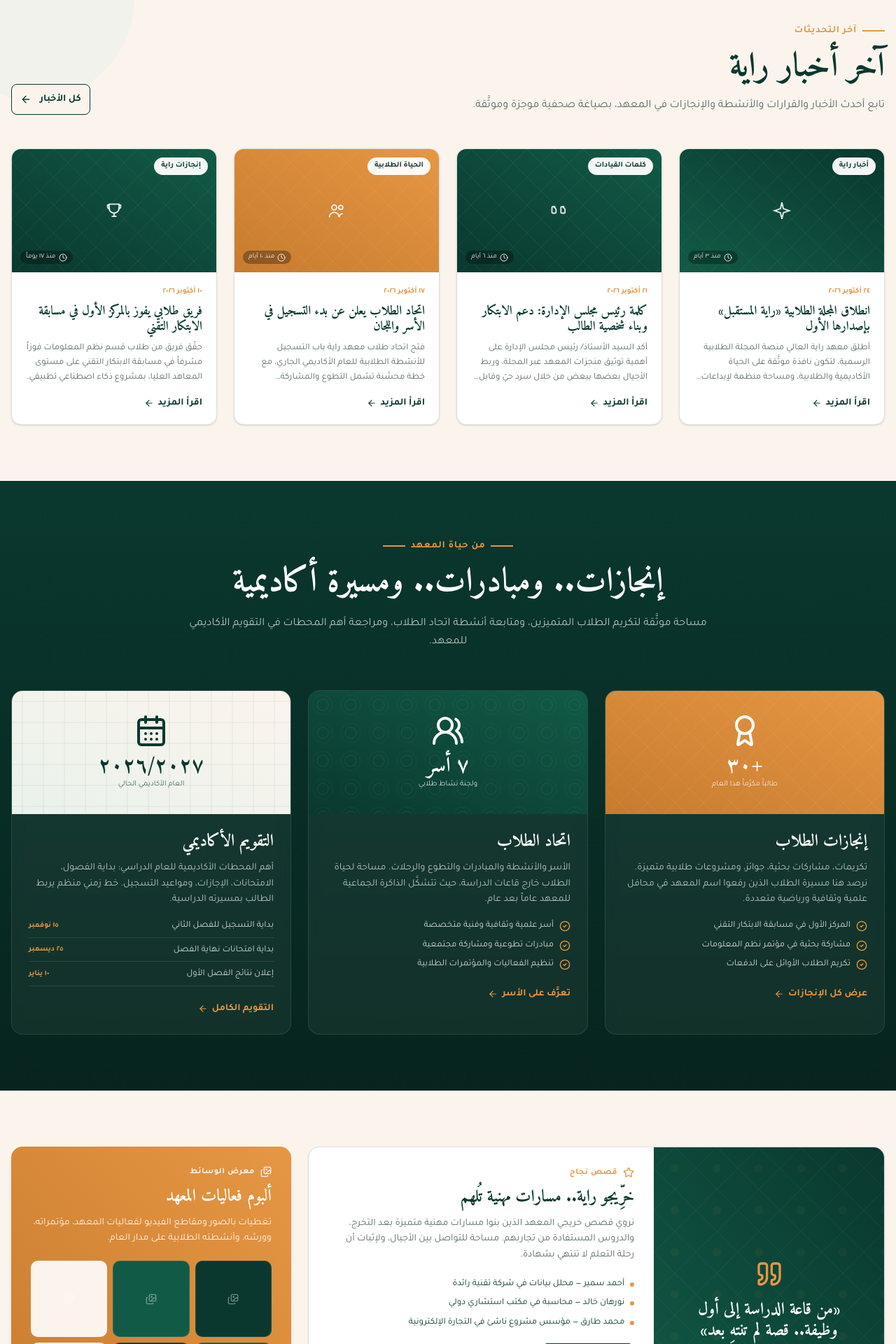
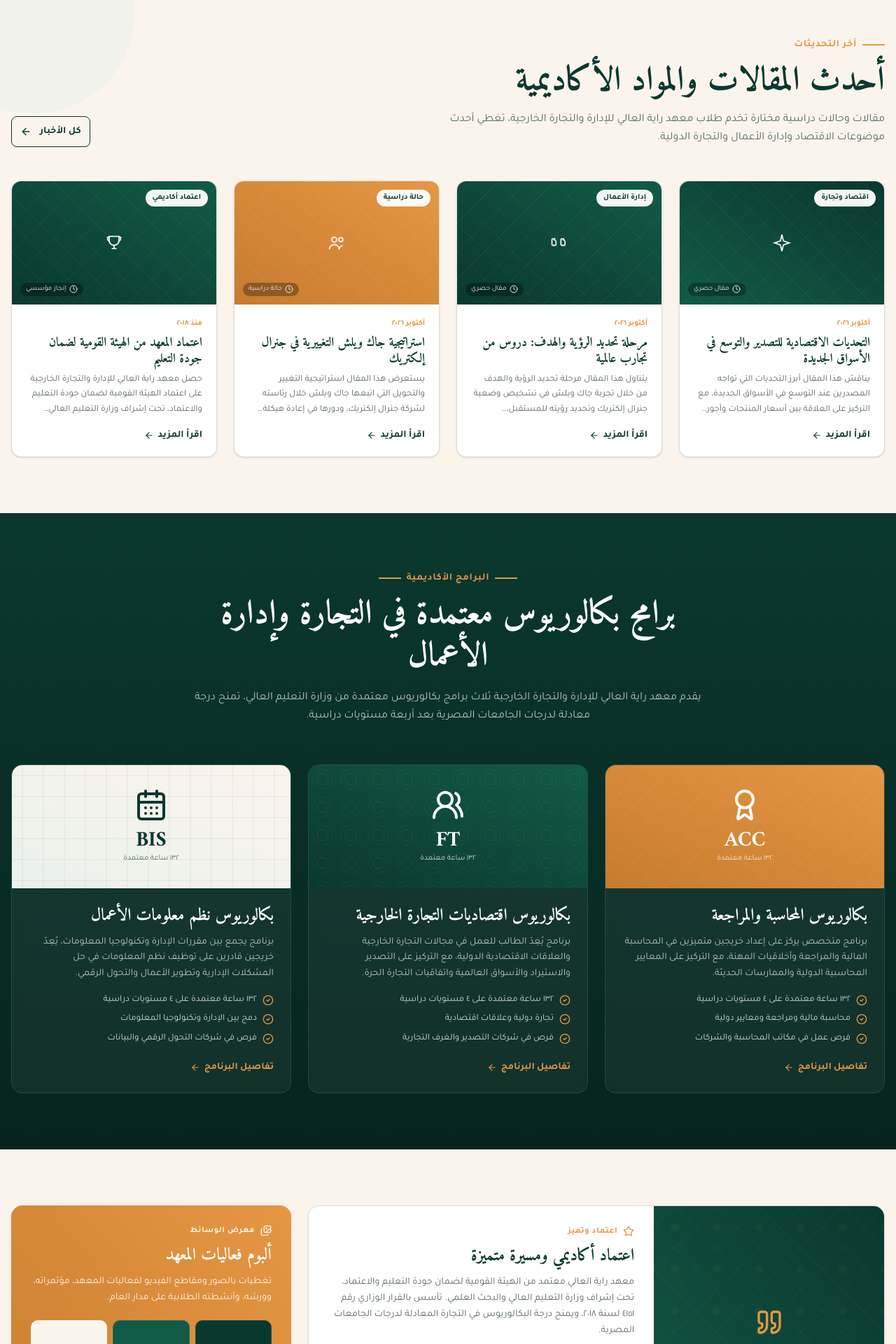
Before and after one commit to zeyadtfr-ops/rayafuture, a Next.js app: page / in a window 1280 px wide. Shown: the part 860-2780 px from the top of the page at 70% size. Built offline with nearby package versions, Linux system fonts and the light colour scheme.

Commit message:
57c196cf-cbba-4158-808e-f5176f99c1a7

```diff
--- a/src/components/raya/BottomSection.tsx
+++ b/src/components/raya/BottomSection.tsx
@@ -35,9 +35,9 @@ export default function BottomSection() {
               <div className="relative h-full flex flex-col items-center justify-center p-8 text-center text-white">
                 <Quote className="h-10 w-10 text-[#E69744] mb-4" />
                 <p className="heading-display text-2xl leading-relaxed mb-4">
-                  «من قاعة الدراسة إلى أول وظيفة.. قصة لم تنتهِ بعد»
+                  «من قاعة الدراسة إلى سوق العمل.. صرح تعليمي معتمد يُعِدّ قادة المستقبل»
                 </p>
-                <div className="text-[12px] text-white/70">قصة نجاح — خريج راية</div>
+                <div className="text-[12px] text-white/70">معهد راية العالي للإدارة والتجارة الخارجية</div>
               </div>
             </div>
 
@@ -45,21 +45,21 @@ export default function BottomSection() {
             <div className="md:w-3/5 p-7">
               <div className="inline-flex items-center gap-2 text-[#E69744] text-xs font-bold tracking-wider mb-3">
                 <Star className="h-4 w-4" />
-                قصص نجاح
+                اعتماد وتميز
               </div>
               <h3 className="heading-display text-[#0A382F] text-2xl mb-3 leading-snug">
-                خرِّيجو راية.. مسارات مهنية تُلهم
+                اعتماد أكاديمي ومسيرة متميزة
               </h3>
               <p className="text-[#5A6B66] text-sm leading-relaxed mb-5">
-                نروي قصص خريجي المعهد الذين بنوا مسارات مهنية متميزة بعد التخرج،
-                والدروس المستفادة من تجاربهم. مساحة للتواصل بين الأجيال، ولإثبات
-                أن رحلة التعلم لا تنتهي بشهادة.
+                معهد راية العالي معتمد من الهيئة القومية لضمان جودة التعليم والاعتماد،
+                تحت إشراف وزارة التعليم العالي والبحث العلمي. تأسس بالقرار الوزاري رقم ٤١٥١ لسنة ٢٠١٨،
+                ويمنح درجة البكالوريوس في التجارة المعادلة لدرجات الجامعات المصرية.
               </p>
               <div className="space-y-2 mb-5">
                 {[
-                  "أحمد سمير — محلل بيانات في شركة تقنية رائدة",
-                  "نورهان خالد — محاسبة في مكتب استشاري دولي",
-                  "محمد طارق — مؤسس مشروع ناشئ في التجارة الإلكترونية",
+                  "اعتماد الهيئة القومية لضمان جودة التعليم",
+                  "إشراف وزارة التعليم العالي والبحث العلمي",
+                  "القرار الوزاري رقم ٤١٥١ لسنة ٢٠١٨",
                 ].map((s, i) => (
                   <div
                     key={i}
@@ -76,7 +76,7 @@ export default function BottomSection() {
                 className="border-[#0A382F] text-[#0A382F] hover:bg-[#0A382F] hover:text-[#FBF4ED] rounded-md h-10 px-4 font-bold text-sm"
               >
                 <a href="#">
-                  اقرأ القصص
+                  المزيد عن المعهد
                   <ArrowLeft className="h-4 w-4 mr-1" />
                 </a>
               </Button>
--- a/src/components/raya/Footer.tsx
+++ b/src/components/raya/Footer.tsx
@@ -72,8 +72,9 @@ export default function Footer() {
               </div>
             </div>
             <p className="text-white/65 text-sm leading-relaxed mb-5 max-w-sm">
-              مجلة طلابية إلكترونية تابعة لمعهد راية العالي، تجمع الصوت المؤسسي بالحياة
-              الطلابية، وتحوّل الأنشطة والإنجازات إلى أرشيف حيّ يمكن الرجوع إليه وتطويره.
+              معهد راية العالي للإدارة والتجارة الخارجية — صرح تعليمي تحت إشراف وزارة
+              التعليم العالي، تأسس بالقرار الوزاري رقم ٤١٥١ لسنة ٢٠١٨، ويمنح درجة البكالوريوس
+              في التجارة المعادلة لدرجات الجامعات المصرية.
             </p>
             <div className="flex items-center gap-3">
               <a
@@ -128,17 +129,21 @@ export default function Footer() {
             <ul className="space-y-3 text-sm text-white/65">
               <li className="flex items-start gap-2">
                 <MapPin className="h-4 w-4 text-[#E69744] mt-0.5 flex-shrink-0" />
-                <span>معهد راية العالي — القاهرة، جمهورية مصر العربية</span>
+                <span>دمياط الجديدة، الحي الثاني، أمام نادي المستقبل</span>
               </li>
               <li className="flex items-center gap-2">
                 <Mail className="h-4 w-4 text-[#E69744] flex-shrink-0" />
-                <a href="mailto:magazine@raya.edu" className="hover:text-[#E69744]">
-                  magazine@raya.edu
+                <a href="mailto:rayaedu2@gmail.com" className="hover:text-[#E69744]">
+                  rayaedu2@gmail.com
                 </a>
               </li>
               <li className="flex items-center gap-2">
                 <Phone className="h-4 w-4 text-[#E69744] flex-shrink-0" />
-                <span dir="ltr">+20 2 0000 0000</span>
+                <span dir="ltr">+20 10 3083 0822</span>
+              </li>
+              <li className="flex items-center gap-2">
+                <Phone className="h-4 w-4 text-[#E69744] flex-shrink-0" />
+                <span dir="ltr">واتساب: +20 10 3083 0811</span>
               </li>
             </ul>
           </div>
--- a/src/components/raya/Hero.tsx
+++ b/src/components/raya/Hero.tsx
@@ -73,8 +73,9 @@ export default function Hero() {
             </p>
 
             <p className="text-white/70 text-base sm:text-lg leading-relaxed mb-8 max-w-2xl">
-              منصة رقمية تنقل صوت الطلاب وحكاية المعهد — تجربة طلابية تُروى وتُوثَّق،
-              تجمع بين المكانة المؤسسية والطاقة الإبداعية للطلاب في رحلة معرفية متكاملة.
+              منصة رقمية تنقل صوت الطلاب وحكاية معهد راية العالي للإدارة والتجارة الخارجية —
+              صرح تعليمي تحت إشراف وزارة التعليم العالي، يمنح درجة البكالوريوس في التجارة
+              المعادلة لدرجات الجامعات المصرية، في رحلة معرفية متكاملة.
             </p>
 
             {/* CTAs */}
@@ -105,9 +106,9 @@ export default function Hero() {
             {/* Quick stats */}
             <div className="mt-10 grid grid-cols-3 gap-4 max-w-md">
               {[
-                { n: "+١٢", l: "قسماً تحريرياً" },
-                { n: "+٥٠", l: "طالباً مساهماً" },
-                { n: "٣", l: "إصدارات رقمية" },
+                { n: "٣", l: "برامج بكالوريوس" },
+                { n: "١٣٢", l: "ساعة معتمدة" },
+                { n: "٢٠١٨", l: "سنة التأسيس" },
               ].map((s, i) => (
                 <div
                   key={i}
--- a/src/components/raya/Navbar.tsx
+++ b/src/components/raya/Navbar.tsx
@@ -40,9 +40,9 @@ export default function Navbar() {
       <div className="hidden md:block border-b border-white/10 bg-[#063528]">
         <div className="container mx-auto px-4 flex items-center justify-between py-2 text-[12px] text-white/70">
           <div className="flex items-center gap-4">
-            <span>معهد راية العالي</span>
+            <span>معهد راية العالي للإدارة والتجارة الخارجية</span>
             <span className="opacity-40">|</span>
-            <span>العدد الأول — أكتوبر ٢٠٢٦</span>
+            <span>تحت إشراف وزارة التعليم العالي</span>
           </div>
           <div className="flex items-center gap-3">
             <span className="opacity-70">تابعنا:</span>
--- a/src/components/raya/NewsSection.tsx
+++ b/src/components/raya/NewsSection.tsx
@@ -16,42 +16,42 @@ type NewsItem = {
 
 const NEWS: NewsItem[] = [
   {
-    category: "أخبار راية",
-    title: "انطلاق المجلة الطلابية «راية المستقبل» بإصدارها الأول",
+    category: "اقتصاد وتجارة",
+    title: "التحديات الاقتصادية للتصدير والتوسع في الأسواق الجديدة",
     excerpt:
-      "أطلق معهد راية العالي منصة المجلة الطلابية الرسمية، لتكون نافذة موثَّقة على الحياة الأكاديمية والطلابية، ومساحة منظمة لإبداعات الطلاب.",
-    date: "٢٤ أكتوبر ٢٠٢٦",
-    days: "منذ ٣ أيام",
+      "يناقش هذا المقال أبرز التحديات التي تواجه المصدرين عند التوسع في الأسواق الجديدة، مع التركيز على العلاقة بين أسعار المنتجات وأجور العمال وأثرها على التنافسية الدولية.",
+    date: "أكتوبر ٢٠٢٦",
+    days: "مقال حصري",
     gradient: "from-[#0A382F] to-[#115B46]",
     icon: <Spark />,
   },
   {
-    category: "كلمات القيادات",
-    title: "كلمة رئيس مجلس الإدارة: دعم الابتكار وبناء شخصية الطالب",
+    category: "إدارة الأعمال",
+    title: "مرحلة تحديد الرؤية والهدف: دروس من تجارب عالمية",
     excerpt:
-      "أكد السيد الأستاذ/ رئيس مجلس الإدارة على أهمية توثيق منجزات المعهد عبر المجلة، وربط الأجيال بعضها ببعض من خلال سرد حيّ وقابل للبحث.",
-    date: "٢١ أكتوبر ٢٠٢٦",
-    days: "منذ ٦ أيام",
+      "يتناول هذا المقال مرحلة تحديد الرؤية والهدف من خلال تجربة جاك ويلش في تشخيص وضعية جنرال إلكتريك وتحديد رؤيته للمستقبل، ودروسها المُستفادة للقادة في المؤسسات الحديثة.",
+    date: "أكتوبر ٢٠٢٦",
+    days: "مقال حصري",
     gradient: "from-[#115B46] to-[#0A382F]",
     icon: <Quote />,
   },
   {
-    category: "الحياة الطلابية",
-    title: "اتحاد الطلاب يعلن عن بدء التسجيل في الأسر واللجان",
+    category: "حالة دراسية",
+    title: "استراتيجية جاك ويلش التغييرية في جنرال إلكتريك",
     excerpt:
-      "فتح اتحاد طلاب معهد راية باب التسجيل للأنشطة الطلابية للعام الأكاديمي الجاري، مع خطة محسَّنة تشمل التطوع والمشاركة المجتمعية.",
-    date: "١٧ أكتوبر ٢٠٢٦",
-    days: "منذ ١٠ أيام",
+      "يستعرض هذا المقال استراتيجية التغيير والتحويل التي اتبعها جاك ويلش خلال رئاسته لشركة جنرال إلكتريك، ودورها في إعادة هيكلة الشركة وتحقيق نمو استثنائي على مدى عقدين.",
+    date: "أكتوبر ٢٠٢٦",
+    days: "حالة دراسية",
     gradient: "from-[#E69744] to-[#C77B2E]",
     icon: <Users />,
   },
   {
-    category: "إنجازات راية",
-    title: "فريق طلابي يفوز بالمركز الأول في مسابقة الابتكار التقني",
+    category: "اعتماد أكاديمي",
+    title: "اعتماد المعهد من الهيئة القومية لضمان جودة التعليم",
     excerpt:
-      "حقَّق فريق من طلاب قسم نظم المعلومات فوزاً مشرفاً في مسابقة الابتكار التقني على مستوى المعاهد العليا، بمشروع ذكاء اصطناعي تطبيقي.",
-    date: "١٠ أكتوبر ٢٠٢٦",
-    days: "منذ ١٧ يوماً",
+      "حصل معهد راية العالي للإدارة والتجارة الخارجية على اعتماد الهيئة القومية لضمان جودة التعليم والاعتماد، تحت إشراف وزارة التعليم العالي والبحث العلمي، بعد استيفاء كافة المعايير الأكاديمية.",
+    date: "منذ ٢٠١٨",
+    days: "إنجاز مؤسسي",
     gradient: "from-[#115B46] to-[#0A382F]",
     icon: <Trophy />,
   },
@@ -106,10 +106,11 @@ export default function NewsSection() {
               آخر التحديثات
             </div>
             <h2 className="heading-display text-[#0A382F] text-4xl md:text-5xl mb-3">
-              آخر أخبار راية
+              أحدث المقالات والمواد الأكاديمية
             </h2>
             <p className="text-[#5A6B66] text-base max-w-2xl leading-relaxed">
-              تابع أحدث الأخبار والقرارات والأنشطة والإنجازات في المعهد، بصياغة صحفية موجزة وموثَّقة.
+              مقالات وحالات دراسية مختارة تخدم طلاب معهد راية العالي للإدارة والتجارة الخارجية،
+              تغطي أحدث موضوعات الاقتصاد وإدارة الأعمال والتجارة الدولية.
             </p>
           </div>
           <Button
--- a/src/components/raya/ThreeColumnSection.tsx
+++ b/src/components/raya/ThreeColumnSection.tsx
@@ -36,15 +36,15 @@ export default function ThreeColumnSection() {
         <div className="text-center mb-14 max-w-3xl mx-auto">
           <div className="inline-flex items-center gap-2 text-[#E69744] text-sm font-bold tracking-wider mb-3 justify-center">
             <span className="w-8 h-0.5 bg-[#E69744]" />
-            من حياة المعهد
+            البرامج الأكاديمية
             <span className="w-8 h-0.5 bg-[#E69744]" />
           </div>
           <h2 className="heading-display text-white text-4xl md:text-5xl mb-4">
-            إنجازات.. ومبادرات.. ومسيرة أكاديمية
+            برامج بكالوريوس معتمدة في التجارة وإدارة الأعمال
           </h2>
           <p className="text-white/70 text-base leading-relaxed">
-            مساحة موثَّقة لتكريم الطلاب المتميزين، ومتابعة أنشطة اتحاد الطلاب، ومراجعة
-            أهم المحطات في التقويم الأكاديمي للمعهد.
+            يقدم معهد راية العالي للإدارة والتجارة الخارجية ثلاث برامج بكالوريوس معتمدة
+            من وزارة التعليم العالي، تمنح درجة معادلة لدرجات الجامعات المصرية بعد أربعة مستويات دراسية.
           </p>
         </div>
 
@@ -74,24 +74,24 @@ export default function ThreeColumnSection() {
               </svg>
               <div className="relative h-full flex flex-col items-center justify-center text-white">
                 <Award className="h-12 w-12 mb-2" />
-                <div className="heading-display text-3xl">+٣٠</div>
-                <div className="text-[11px] text-white/80">طالباً مكرَّماً هذا العام</div>
+                <div className="heading-display text-3xl">ACC</div>
+                <div className="text-[11px] text-white/80">١٣٢ ساعة معتمدة</div>
               </div>
             </div>
 
             <div className="p-6">
               <h3 className="heading-display text-white text-2xl mb-3 flex items-center gap-2">
-                إنجازات الطلاب
+                بكالوريوس المحاسبة والمراجعة
               </h3>
               <p className="text-white/70 text-sm leading-relaxed mb-4">
-                تكريمات، مشاركات بحثية، جوائز، ومشروعات طلابية متميزة. نرصد هنا مسيرة
-                الطلاب الذين رفعوا اسم المعهد في محافل علمية وثقافية ورياضية متعددة.
+                برنامج متخصص يركز على إعداد خريجين متميزين في المحاسبة المالية والمراجعة
+                وأخلاقيات المهنة، مع التركيز على المعايير المحاسبية الدولية والممارسات الحديثة.
               </p>
               <ul className="space-y-2 mb-5">
                 {[
-                  "المركز الأول في مسابقة الابتكار التقني",
-                  "مشاركة بحثية في مؤتمر نظم المعلومات",
-                  "تكريم الطلاب الأوائل على الدفعات",
+                  "١٣٢ ساعة معتمدة على ٤ مستويات دراسية",
+                  "محاسبة مالية ومراجعة ومعايير دولية",
+                  "فرص عمل في مكاتب المحاسبة والشركات",
                 ].map((t, i) => (
                   <li key={i} className="flex items-start gap-2 text-white/80 text-[13px]">
                     <CheckCircle2 className="h-4 w-4 text-[#E69744] mt-0.5 flex-shrink-0" />
@@ -103,7 +103,7 @@ export default function ThreeColumnSection() {
                 href="#"
                 className="inline-flex items-center text-[#E69744] font-bold text-sm hover:text-white transition-colors"
               >
-                عرض كل الإنجازات
+                تفاصيل البرنامج
                 <ArrowLeft className="h-3.5 w-3.5 mr-1.5" />
               </a>
             </div>
@@ -134,22 +134,22 @@ export default function ThreeColumnSection() {
               </svg>
               <div className="relative h-full flex flex-col items-center justify-center text-white">
                 <Users2 className="h-12 w-12 mb-2" />
-                <div className="heading-display text-3xl">٧ أسر</div>
-                <div className="text-[11px] text-white/80">ولجنة نشاط طلابي</div>
+                <div className="heading-display text-3xl">FT</div>
+                <div className="text-[11px] text-white/80">١٣٢ ساعة معتمدة</div>
               </div>
             </div>
 
             <div className="p-6">
-              <h3 className="heading-display text-white text-2xl mb-3">اتحاد الطلاب</h3>
+              <h3 className="heading-display text-white text-2xl mb-3">بكالوريوس اقتصاديات التجارة الخارجية</h3>
               <p className="text-white/70 text-sm leading-relaxed mb-4">
-                الأسر والأنشطة والمبادرات والتطوع والرحلات. مساحة لحياة الطلاب خارج
-                قاعات الدراسة، حيث تتشكَّل الذاكرة الجماعية للمعهد عاماً بعد عام.
+                برنامج يُعِدّ الطالب للعمل في مجالات التجارة الخارجية والعلاقات الاقتصادية
+                الدولية، مع التركيز على التصدير والاستيراد والأسواق العالمية واتفاقيات التجارة الحرة.
               </p>
               <ul className="space-y-2 mb-5">
                 {[
-                  "أسر علمية وثقافية وفنية متخصصة",
-                  "مبادرات تطوعية ومشاركة مجتمعية",
-                  "تنظيم الفعاليات والمؤتمرات الطلابية",
+                  "١٣٢ ساعة معتمدة على ٤ مستويات دراسية",
+                  "تجارة دولية وعلاقات اقتصادية",
+                  "فرص في شركات التصدير والغرف التجارية",
                 ].map((t, i) => (
                   <li key={i} className="flex items-start gap-2 text-white/80 text-[13px]">
                     <CheckCircle2 className="h-4 w-4 text-[#E69744] mt-0.5 flex-shrink-0" />
@@ -161,7 +161,7 @@ export default function ThreeColumnSection() {
                 href="#"
                 className="inline-flex items-center text-[#E69744] font-bold text-sm hover:text-white transition-colors"
               >
-                تعرَّف على الأسر
+                تفاصيل البرنامج
                 <ArrowLeft className="h-3.5 w-3.5 mr-1.5" />
               </a>
             </div>
@@ -191,31 +191,26 @@ export default function ThreeColumnSection() {
               </svg>
               <div className="relative h-full flex flex-col items-center justify-center text-[#0A382F]">
                 <CalendarDays className="h-12 w-12 mb-2" />
-                <div className="heading-display text-3xl">٢٠٢٦/٢٠٢٧</div>
-                <div className="text-[11px] text-[#0A382F]/70">العام الأكاديمي الحالي</div>
+                <div className="heading-display text-3xl">BIS</div>
+                <div className="text-[11px] text-[#0A382F]/70">١٣٢ ساعة معتمدة</div>
               </div>
             </div>
 
             <div className="p-6">
-              <h3 className="heading-display text-white text-2xl mb-3">التقويم الأكاديمي</h3>
+              <h3 className="heading-display text-white text-2xl mb-3">بكالوريوس نظم معلومات الأعمال</h3>
               <p className="text-white/70 text-sm leading-relaxed mb-4">
-                أهم المحطات الأكاديمية للعام الدراسي: بداية الفصول، الامتحانات،
-                الإجازات، ومواعيد التسجيل. خط زمني منظم يربط الطالب بمسيرته الدراسية.
+                برنامج يجمع بين مقررات الإدارة وتكنولوجيا المعلومات، يُعِدّ خريجين قادرين
+                على توظيف نظم المعلومات في حل المشكلات الإدارية وتطوير الأعمال والتحول الرقمي.
               </p>
               <ul className="space-y-2 mb-5">
                 {[
-                  { d: "١٥ نوفمبر", t: "بداية التسجيل للفصل الثاني" },
-                  { d: "٢٥ ديسمبر", t: "بداية امتحانات نهاية الفصل" },
-                  { d: "١٠ يناير", t: "إعلان نتائج الفصل الأول" },
-                ].map((ev, i) => (
-                  <li
-                    key={i}
-                    className="flex items-center justify-between gap-2 text-white/80 text-[13px] border-b border-white/10 pb-1.5"
-                  >
-                    <span>{ev.t}</span>
-                    <span className="text-[#E69744] font-bold text-[11px] whitespace-nowrap">
-                      {ev.d}
-                    </span>
+                  "١٣٢ ساعة معتمدة على ٤ مستويات دراسية",
+                  "دمج بين الإدارة وتكنولوجيا المعلومات",
+                  "فرص في شركات التحول الرقمي والبيانات",
+                ].map((t, i) => (
+                  <li key={i} className="flex items-start gap-2 text-white/80 text-[13px]">
+                    <CheckCircle2 className="h-4 w-4 text-[#E69744] mt-0.5 flex-shrink-0" />
+                    {t}
                   </li>
                 ))}
               </ul>
@@ -223,7 +218,7 @@ export default function ThreeColumnSection() {
                 href="#"
                 className="inline-flex items-center text-[#E69744] font-bold text-sm hover:text-white transition-colors"
               >
-                التقويم الكامل
+                تفاصيل البرنامج
                 <ArrowLeft className="h-3.5 w-3.5 mr-1.5" />
               </a>
             </div>
```
Also changed, not shown: download/screenshots/real-content.png (added).
